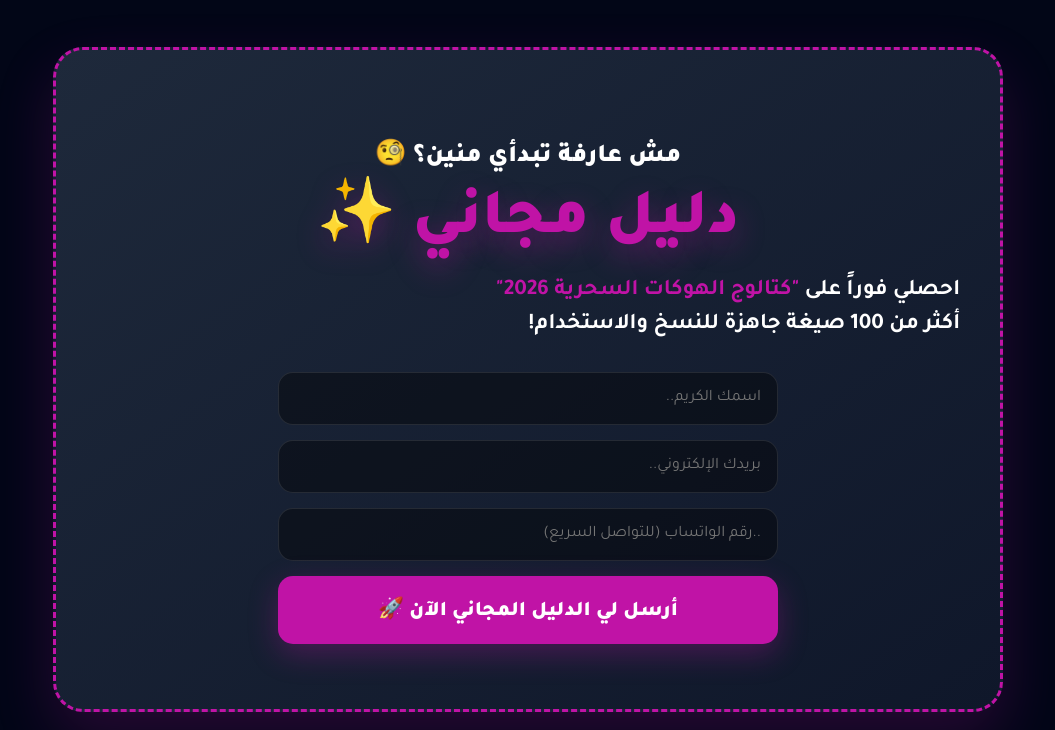
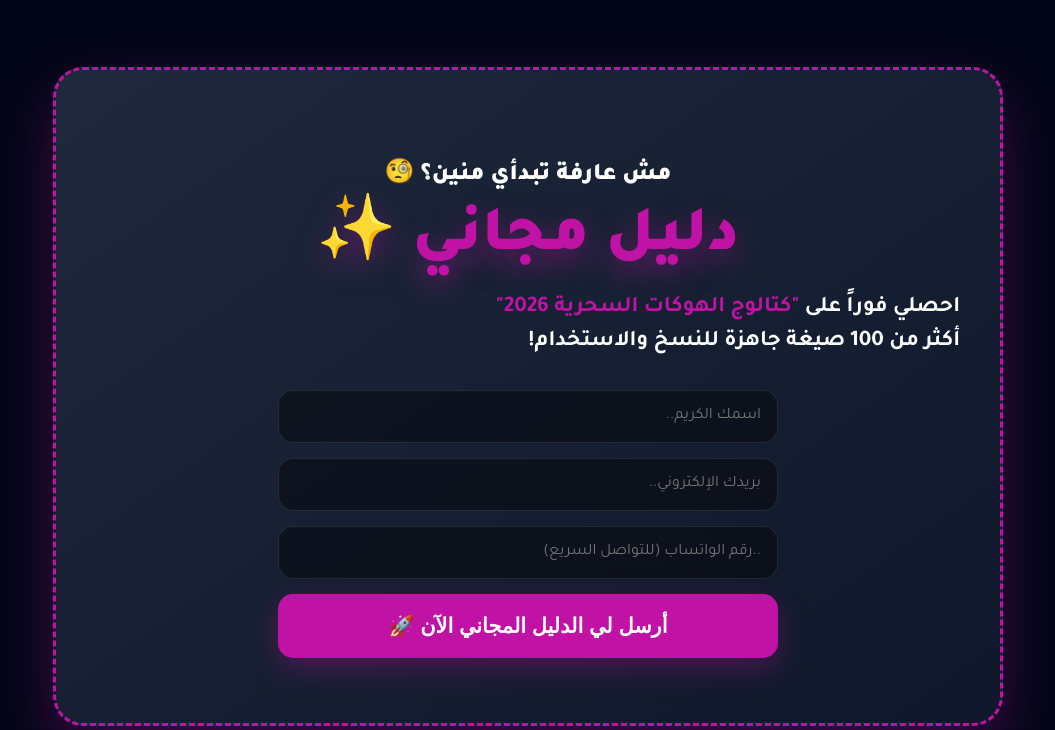
Before and after one commit to doaamseleat/daolinedigital, a plain HTML site: page blog/020-Social-Seo-2026-7.html in a window 1280 px wide. Shown: the part 2117-2847 px from the top of the page, without its empty margins (112-1167 px from the left). Drawn offline with Linux system fonts and the light colour scheme.

Commit message:
Update 020-Social-Seo-2026-7.html

```diff
--- a/blog/020-Social-Seo-2026-7.html
+++ b/blog/020-Social-Seo-2026-7.html
@@ -53,67 +53,20 @@
     .tech-card { background: var(--surface); border: 1px solid rgba(255,255,255,0.05); border-right: 4px solid var(--secondary); padding: 25px; border-radius: 15px; transition: 0.3s; }
     .tech-card:hover { transform: translateY(-5px); border-color: var(--primary); }
 
-    /* --- كود Daoline Lead Box الجديد --- */
-    .daoline-lead-box {
+    /* --- Lead Box System (نفس كود التمبلت الأصلي) --- */
+    .lead-box {
       background: linear-gradient(145deg, #1e293b, #0f172a);
-      border: 3px dashed #c013a6;
-      border-radius: 30px;
-      padding: 50px 40px;
-      margin: 50px 0;
-      text-align: center;
-      box-shadow: 0 25px 60px rgba(192, 19, 166, 0.2);
-      font-family: 'Tajawal', sans-serif;
-      direction: rtl;
-      position: relative;
+      border: 3px dashed var(--primary);
+      border-radius: 30px; padding: 50px 40px; margin: 70px 0; text-align: center;
+      position: relative; box-shadow: 0 25px 60px rgba(192, 19, 166, 0.3);
     }
-    .daoline-free-badge {
-      font-size: clamp(2.5rem, 5vw, 4rem);
-      font-weight: 900;
-      color: #c013a6;
-      margin: 10px 0 20px 0;
-      line-height: 1;
-      text-shadow: 0 10px 30px rgba(192, 19, 166, 0.4);
+    .free-badge {
+      font-size: 4rem; font-weight: 900; color: var(--primary); margin: 10px 0 20px 0;
+      line-height: 1; text-shadow: 0 10px 30px rgba(192, 19, 166, 0.5);
     }
-    .daoline-input {
-      width: 100%;
-      padding: 16px;
-      border-radius: 15px;
-      border: 1px solid rgba(255,255,255,0.1);
-      background: rgba(0,0,0,0.4);
-      color: #fff;
-      font-family: 'Tajawal', sans-serif;
-      margin-bottom: 15px;
-      outline: none;
-      text-align: right;
-      font-size: 1rem;
-      box-sizing: border-box;
-    }
-    .daoline-input:focus {
-      border-color: #c013a6;
-    }
-    .daoline-submit-btn {
-      width: 100%;
-      background: #c013a6;
-      color: #fff;
-      border: none;
-      padding: 20px;
-      border-radius: 15px;
-      font-weight: 900;
-      font-size: 1.3rem;
-      cursor: pointer;
-      transition: 0.3s ease;
-      box-shadow: 0 10px 30px rgba(192, 19, 166, 0.3);
-      font-family: 'Tajawal', sans-serif;
-    }
-    .daoline-submit-btn:hover {
-      transform: scale(1.02);
-      background: #a00f89;
-    }
-    .daoline-status {
-      margin-top: 15px;
-      font-weight: bold;
-      font-size: 1.1rem;
-    }
+    .form-input { width: 100%; padding: 16px; border-radius: 15px; border: 1px solid rgba(255,255,255,0.1); background: rgba(0,0,0,0.4); color: #fff; font-family: 'Tajawal'; margin-bottom: 15px; outline: none; text-align: right; font-size: 1rem; }
+    .submit-btn { width: 100%; background: var(--primary); color: #fff; border: none; padding: 20px; border-radius: 15px; font-weight: 900; font-size: 1.3rem; cursor: pointer; transition: 0.4s; box-shadow: 0 10px 30px rgba(192, 19, 166, 0.3); }
+    .submit-btn:hover { transform: scale(1.02); background: #a00f89; }
 
     .footer-action { margin-top: 80px; padding: 60px 40px; background: #0f172a; border-radius: 30px; text-align: center; border: 1px solid rgba(192,19,166,0.1); }
     .footer-btn { display: inline-block; background: transparent; border: 2px solid var(--primary); color: var(--primary); padding: 16px 40px; border-radius: 15px; text-decoration: none; font-weight: 900; margin: 10px; transition: 0.3s; }
@@ -125,7 +78,8 @@
         h1 { font-size: 2rem; }
         .tech-grid { grid-template-cols: 1fr; }
         .nav-menu { display: none; }
-        .daoline-lead-box { padding: 30px 20px; }
+        .free-badge { font-size: 2.8rem; }
+        h2 { font-size: 1.7rem; }
     }
   </style>
 </head>
@@ -219,24 +173,21 @@
         </div>
       </div>
 
-      <!-- --- صندوق التسجيل الثابت (Daoline Lead Box) --- -->
-      <div class="daoline-lead-box">
-        <h3 style="color: #fff; margin-bottom: 5px; font-size: 1.6rem;">مش عارفة تبدأي منين؟ 🧐</h3>
-        <div class="daoline-free-badge">دليل مجاني ✨</div>
-
+      <section class="lead-box">
+        <h3 style="color: #fff; margin-bottom: 5px;">مش عارفة تبدأي منين؟ 🧐</h3>
+        <div class="free-badge">دليل مجاني ✨</div>
         <p style="color: #fff; font-size: 1.4rem; font-weight: 700; margin-bottom: 30px; line-height: 1.5;">
-          احصلي فوراً على <span style="color:#c013a6;">"كتالوج الهوكات السحرية 2026"</span><br>أكثر من 100 صيغة جاهزة للنسخ والاستخدام!
+          احصلي فوراً على <span style="color:var(--primary);">"كتالوج الهوكات السحرية 2026"</span><br>أكثر من 100 صيغة جاهزة للنسخ والاستخدام!
         </p>
 
         <div style="max-width: 500px; margin: 0 auto;">
-          <input type="text" id="lead-name" placeholder="اسمك الكريم.." class="daoline-input">
-          <input type="email" id="lead-email" placeholder="بريدك الإلكتروني.." class="daoline-input">
-          <input type="tel" id="lead-whatsapp" placeholder="رقم الواتساب (للتواصل السريع).." class="daoline-input">
-
-          <button onclick="submitDaolineLead()" id="lead-btn" class="daoline-submit-btn">أرسل لي الدليل المجاني الآن 🚀</button>
-          <div id="lead-status" class="daoline-status"></div>
+          <input type="text" id="name" placeholder="اسمك الكريم.." class="form-input">
+          <input type="email" id="email" placeholder="بريدك الإلكتروني.." class="form-input">
+          <input type="tel" id="whatsapp" placeholder="رقم الواتساب (للتواصل السريع).." class="form-input">
+          <button onclick="handleLead()" id="submit-btn" class="submit-btn">أرسل لي الدليل المجاني الآن 🚀</button>
+          <div id="status" style="margin-top: 15px; font-weight: bold;"></div>
         </div>
-      </div>
+      </section>
 
       <h2>ثالثاً: تحليل المحتوى المنافس 🕵️‍♂️</h2>
       <p>لا تقلد منافسيك، بل ابحث عن "الكنز" في تعليقات جمهورهم. ابحث عن الأسئلة التي لم يُجب عليها المنافس، وحولها فوراً إلى فيديو رد (Video Reply) لتخطف هذا الجمهور إلى صفحتك.</p>
@@ -265,13 +216,13 @@
   </footer>
 
   <script>
-    // دالة إرسال البيانات للفورم
-    async function submitDaolineLead() {
-      const name = document.getElementById('lead-name').value.trim();
-      const email = document.getElementById('lead-email').value.trim();
-      const wa = document.getElementById('lead-whatsapp').value.trim();
-      const status = document.getElementById('lead-status');
-      const btn = document.getElementById('lead-btn');
+    // الدالة الأصلية المطابقة للتمبلت الأول (بدون أي تعديلات برمجية إضافية)
+    async function handleLead() {
+      const name = document.getElementById('name').value.trim();
+      const email = document.getElementById('email').value.trim();
+      const wa = document.getElementById('whatsapp').value.trim();
+      const status = document.getElementById('status');
+      const btn = document.getElementById('submit-btn');
 
       if(!name || !email || !wa) {
         status.innerText = "من فضلك كملي البيانات الأول! ⚠️";
@@ -280,46 +231,42 @@
       }
 
       try {
-        btn.disabled = true;
-        btn.innerText = "جاري تحضير دليلك...";
+        btn.disabled = true; btn.innerText = "جاري تحضير دليلك...";
+        const fd = new FormData();
 
-        const fd = new FormData();
-        // الحقول الخاصة بجدول Daoline
         fd.append("entry.299023128", name);
         fd.append("entry.1712155557", email);
         fd.append("entry.1224669856", wa);
         fd.append("entry.334049848", "new_catalog");
 
-        const formUrl = "https://docs.google.com/forms/d/e/1FAIpQLSdSXEvN7DMMC-pwXED9G5TRpe4ecQ5U7pMtsg3201d2ikinfQ/formResponse";
+        await fetch("https://docs.google.com/forms/d/e/1FAIpQLSdSXEvN7DMMC-pwXED9G5TRpe4ecQ5U7pMtsg3201d2ikinfQ/formResponse", {
+            method: "POST",
+            mode: "no-cors",
+            body: fd
+        });
 
-        await fetch(formUrl, { method: "POST", mode: "no-cors", body: fd });
-
-        status.innerText = "تم بنجاح! ✅ شيك على إيميلك الآن (والـ Spam) هتلاقي الدليل وصلك.";
+        status.innerText = "تم بنجاح! ✅ شيكي على إيميلك الآن (والـ Spam) هتلاقي الدليل وصلك.";
         status.style.color = "#4ade80";
         btn.innerText = "تم الإرسال بنجاح ✅";
 
-        // مسح الخانات
-        document.getElementById('lead-name').value = '';
-        document.getElementById('lead-email').value = '';
-        document.getElementById('lead-whatsapp').value = '';
-
-        // تحويل بعد 3 ثواني
-        setTimeout(() => {
-            window.location.href = "https://daolinedigital.com";
-        }, 3000);
+        document.getElementById('name').value = '';
+        document.getElementById('email').value = '';
+        document.getElementById('whatsapp').value = '';
 
       } catch (e) {
         status.innerText = "حدث خطأ بسيط.. حاولي مرة تانية.";
-        status.style.color = "#f87171";
         btn.disabled = false;
         btn.innerText = "أرسل لي الدليل المجاني الآن 🚀";
       }
     }
 
-    // حماية المحتوى
-    document.addEventListener('contextmenu', e => e.preventDefault());
+    // حماية المحتوى (تم الإبقاء عليها كما طلبت في الملف الخاص بك)
+    document.addEventListener('contextmenu', e => { e.preventDefault(); showToast("غير مسموح بنسخ المحتوى 🚫"); });
     document.addEventListener('keydown', e => {
-        if (e.ctrlKey && (e.key === 'c' || e.key === 'u' || e.key === 's')) e.preventDefault();
+        if (e.ctrlKey && (e.key === 'c' || e.key === 'u' || e.key === 's')) {
+            e.preventDefault();
+            showToast("غير مسموح بنسخ المحتوى 🚫");
+        }
     });
 
     function showToast(message) {
```
